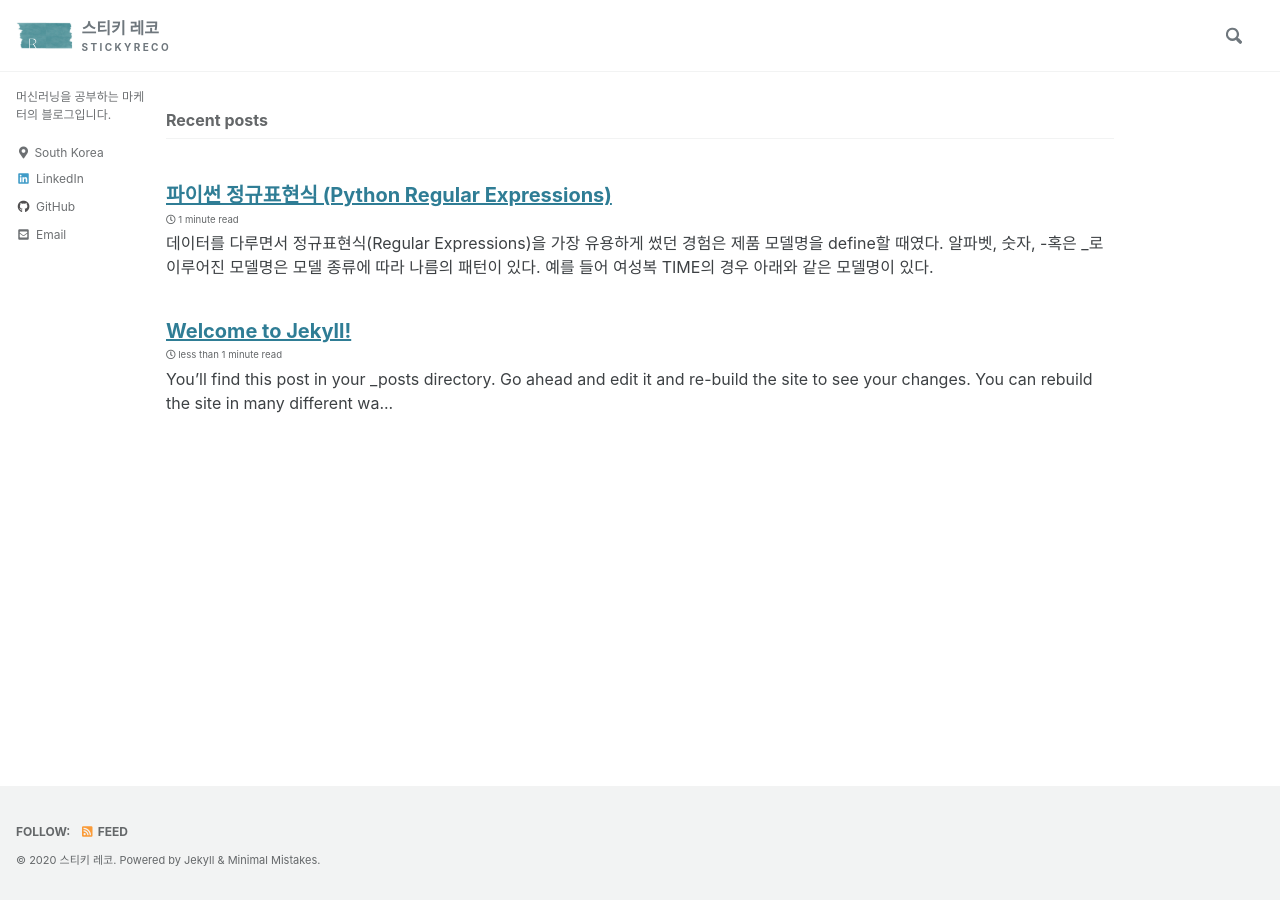
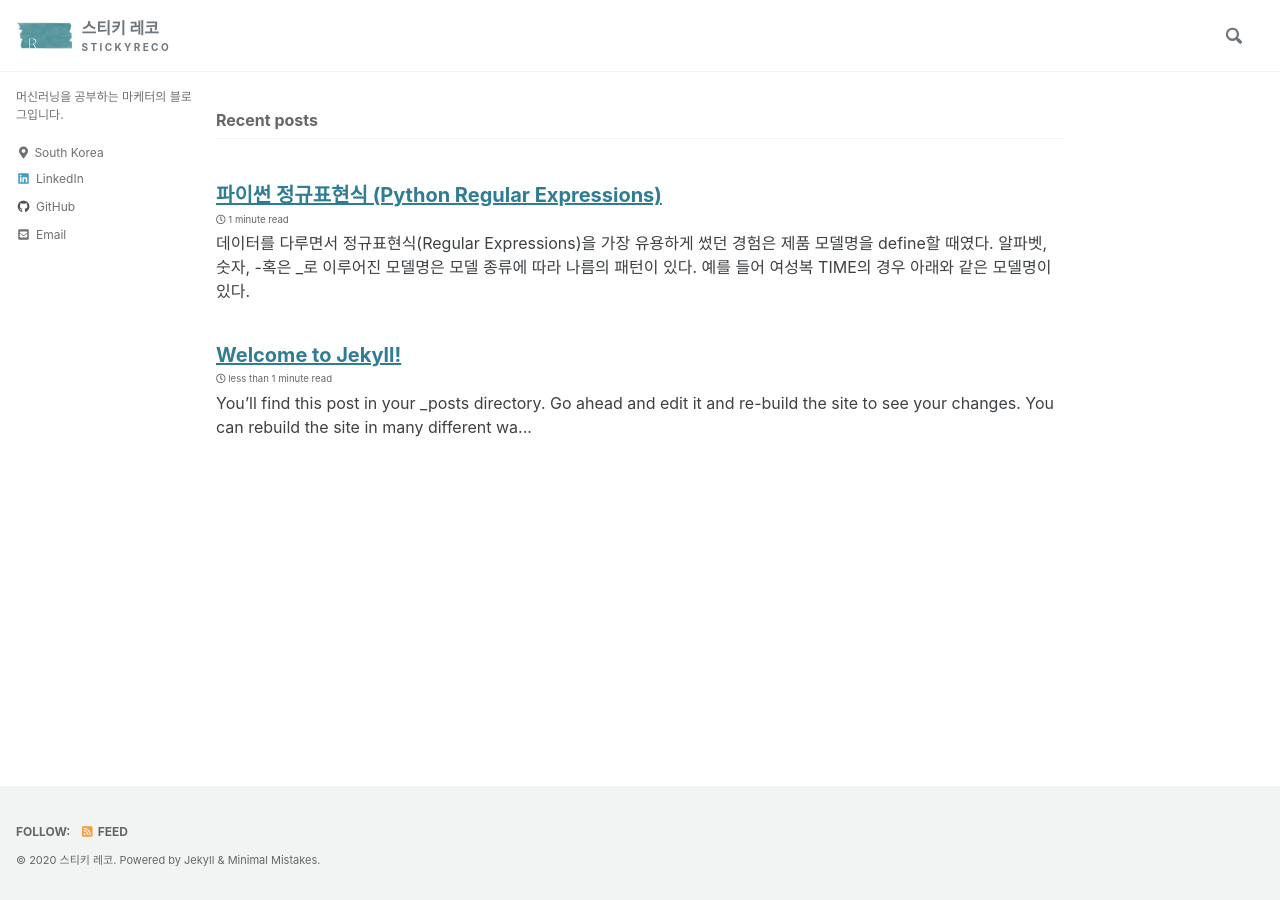
Before and after one commit to amoryoungakim/amoryoungakim.github.io, a Jekyll site: the page built from index.html, in a window 1280 px wide. Built offline with Jekyll 4.4.1, drawn with Linux system fonts in a browser that asks for light colours; cached includes are drawn as plain includes; the list of posts is cut into pages by our own code.

Commit message:
Update _variables.scss

```diff
--- a/_sass/minimal-mistakes/_variables.scss
+++ b/_sass/minimal-mistakes/_variables.scss
@@ -151,9 +151,9 @@ $max-width: $x-large !default;
    Grid
    ========================================================================== */
 
-$right-sidebar-width-narrow: 150px !default;
-$right-sidebar-width: 150px !default;
-$right-sidebar-width-wide: 150px !default;
+$right-sidebar-width-narrow: 200px !default;
+$right-sidebar-width: 200px !default;
+$right-sidebar-width-wide: 200px !default;
 
 /*
    Other
```
